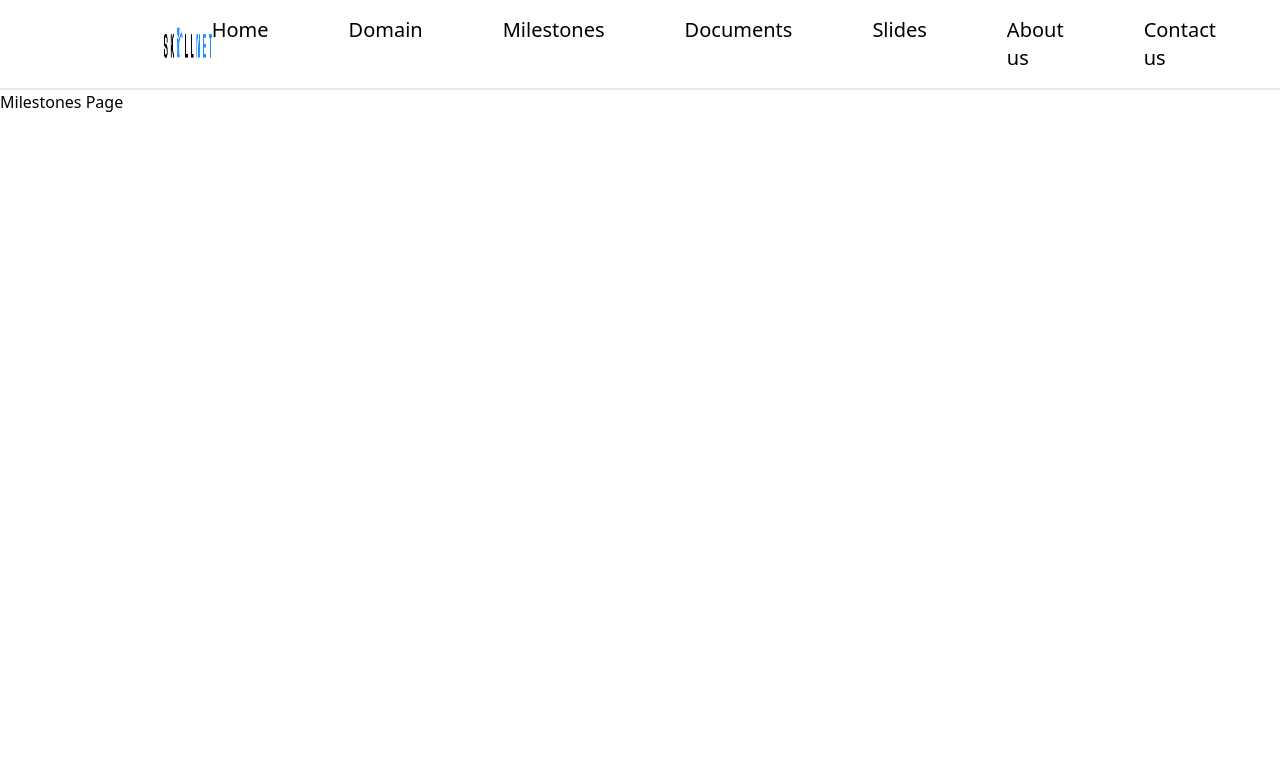
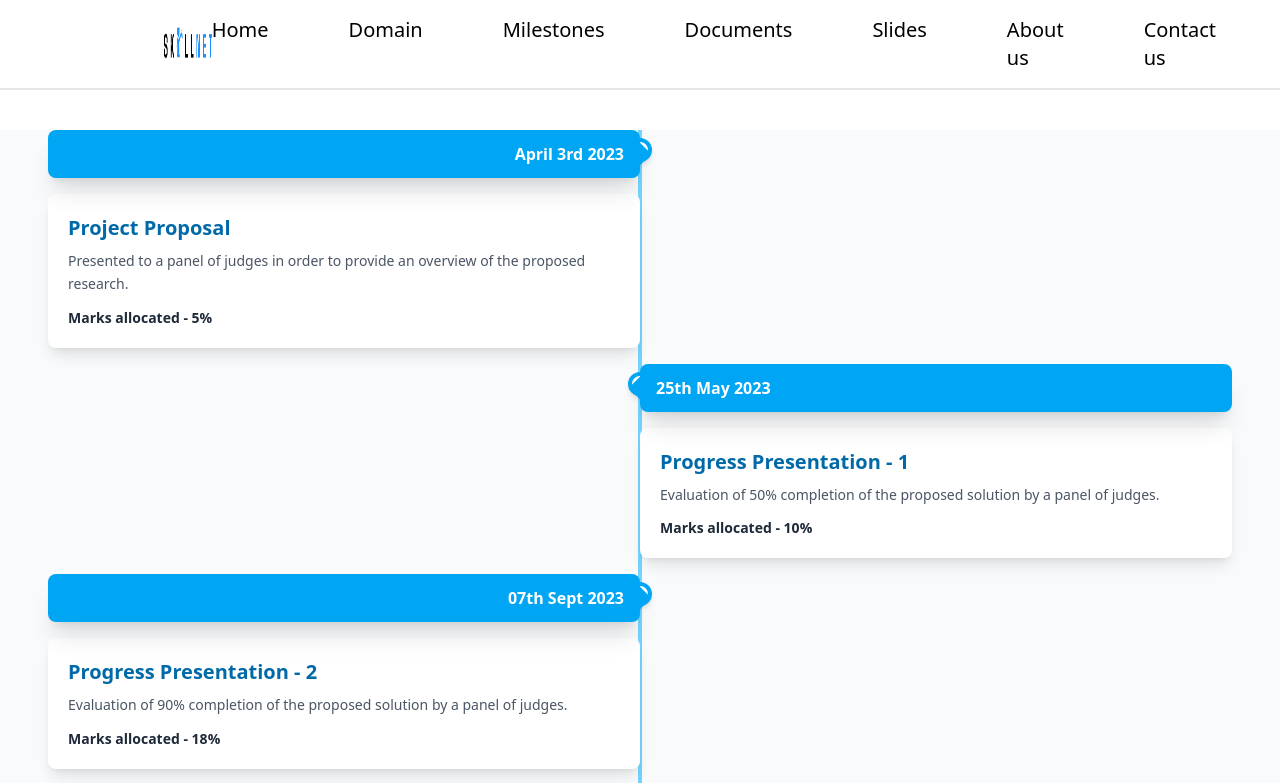
Before and after one commit to chami-gunawardane/skillnet-website, a React (Vite) app: page /Milestones in a window 1280 px wide. Shown: the top 783 px of the page. Built offline with nearby package versions, Linux system fonts and the light colour scheme.

Commit message:
Developing Milestones Page

```diff
--- a/src/pages/Milestones/index.jsx
+++ b/src/pages/Milestones/index.jsx
@@ -1,13 +1,148 @@
-import React from "react";
-import Navbar from "../../components/Navbar";
+// src/components/MilestonesPage.jsx
+import React from 'react';
+import { motion } from 'framer-motion';
+import Navbar from '../../components/Navbar';
 
-function index() {
+const milestonesData = [
+  {
+    date: "April 3rd 2023",
+    title: "Project Proposal",
+    description: "Presented to a panel of judges in order to provide an overview of the proposed research.",
+    marks: "5%"
+  },
+  {
+    date: "25th May 2023",
+    title: "Progress Presentation - 1",
+    description: "Evaluation of 50% completion of the proposed solution by a panel of judges.",
+    marks: "10%"
+  },
+  {
+    date: "07th Sept 2023",
+    title: "Progress Presentation - 2",
+    description: "Evaluation of 90% completion of the proposed solution by a panel of judges.",
+    marks: "18%"
+  },
+  {
+    date: "30th October 2023",
+    title: "Final Assessment & Viva",
+    description: "Final evaluation of the completed product.",
+    marks: "25%"
+  }
+];
+
+const MilestonesPage = () => {
+  const containerVariants = {
+    hidden: {},
+    visible: {
+      transition: {
+        staggerChildren: 0.3,
+      },
+    },
+  };
+
+  const itemVariants = {
+    hidden: (isLeft) => ({ opacity: 0, x: isLeft ? -100 : 100 }),
+    visible: {
+      opacity: 1,
+      x: 0,
+      transition: {
+        type: 'spring',
+        stiffness: 100,
+        damping: 12,
+      },
+    },
+  };
+
   return (
-    <div>
-      <Navbar />
-      <div>Milestones Page</div>
+    <>
+    <Navbar />
+    <div className="bg-slate-50 min-h-screen mt-4 px-4">
+      <div className="container mx-auto">
+        <motion.h1
+          className="text-4xl md:text-5xl font-bold text-sky-600 text-center mb-10"
+          initial={{ opacity: 0, y: -50 }}
+          animate={{ opacity: 1, y: 0 }}
+          transition={{ duration: 0.5 }}
+        >
+        </motion.h1>
+
+        <motion.div
+          className="relative"
+          variants={containerVariants}
+          initial="hidden"
+          animate="visible"
+        >
+          {/* Central Timeline Bar for Desktop */}
+          <div className="hidden md:block absolute top-0 bottom-0 left-1/2 w-1 bg-sky-300 transform -translate-x-1/2"></div>
+          {/* Left Timeline Bar for Mobile */}
+          <div className="md:hidden absolute top-0 bottom-0 left-4 w-1 bg-sky-300 transform -translate-x-1/2"></div>
+
+          {milestonesData.map((milestone, index) => {
+            const isLeftAligned = index % 2 === 0;
+            return (
+              <motion.div
+                key={index}
+                className="mb-4 relative"
+                custom={isLeftAligned} // Pass to variants if needed for direction
+                variants={itemVariants}
+              >
+                {/* Timeline Circle - Desktop */}
+                <div className="hidden md:block absolute top-0 left-1/2 w-6 h-6 bg-white rounded-full border-4 border-sky-500 transform -translate-x-1/2 -translate-y-[-8px] shadow-md"></div>
+                {/* Timeline Circle - Mobile */}
+                <div className="md:hidden absolute top-0 left-4 w-6 h-6 bg-white rounded-full border-4 border-sky-500 transform -translate-x-1/2 -translate-y-[-8px] shadow-md"></div>
+
+                <div className={`
+                  md:flex
+                  ${isLeftAligned ? 'md:flex-row-reverse' : 'md:flex-row'}
+                  items-start
+                `}>
+                  {/* Spacer for desktop to push content to one side */}
+                  <div className="md:w-1/2"></div>
+
+                  {/* Content section */}
+                  <div className={`
+                    w-full md:w-[calc(50%-2rem)]
+                    ${isLeftAligned ? 'md:pr-0' : 'md:pl-0'}
+                    pl-12 md:pl-0
+                  `}>
+                    {/* Date Banner with Pointer */}
+                    <div className={`
+                      relative py-3 px-4 rounded-lg text-white font-semibold shadow-xl
+                      bg-sky-500 hover:bg-sky-600 transition-colors duration-300
+                      ${isLeftAligned ? 'md:text-right' : 'md:text-left'} text-left
+                      mb-4
+                    `}>
+                      {milestone.date}
+                      {/* Pointer for Desktop */}
+                      <div className={`
+                        hidden md:block absolute top-1/2 -translate-y-1/2 w-4 h-4 bg-sky-500 transform rotate-45
+                        ${isLeftAligned ? '-right-[8px]' : '-left-[8px]'}
+                      `}></div>
+                       {/* Pointer for Mobile */}
+                      <div className={`
+                        md:hidden absolute top-1/2 -translate-y-1/2 w-4 h-4 bg-sky-500 transform rotate-45
+                        -left-[calc(theme(spacing.12)_-_theme(spacing.4)_-_theme(spacing.2))]
+                        sm:-left-[calc(theme(spacing.12)_-_theme(spacing.4)_-_8px)]
+                        -left-[30px)]
+                      `}></div> {/* Approx: pl-12 (48px) - left-4 (16px for line) - half pointer width (8px) = 24px from banner edge */}
+                    </div>
+
+                    {/* Milestone Details Card */}
+                    <div className="bg-white p-5 rounded-lg shadow-lg hover:shadow-xl transition-shadow duration-300">
+                      <h3 className="text-xl font-semibold text-sky-700 mb-2">{milestone.title}</h3>
+                      <p className="text-gray-600 text-sm mb-3 leading-relaxed">{milestone.description}</p>
+                      <p className="text-gray-800 font-bold text-sm">Marks allocated - {milestone.marks}</p>
+                    </div>
+                  </div>
+                </div>
+              </motion.div>
+            );
+          })}
+        </motion.div>
+      </div>
     </div>
+    </>
   );
-}
+};
 
-export default index;
+export default MilestonesPage;
```
